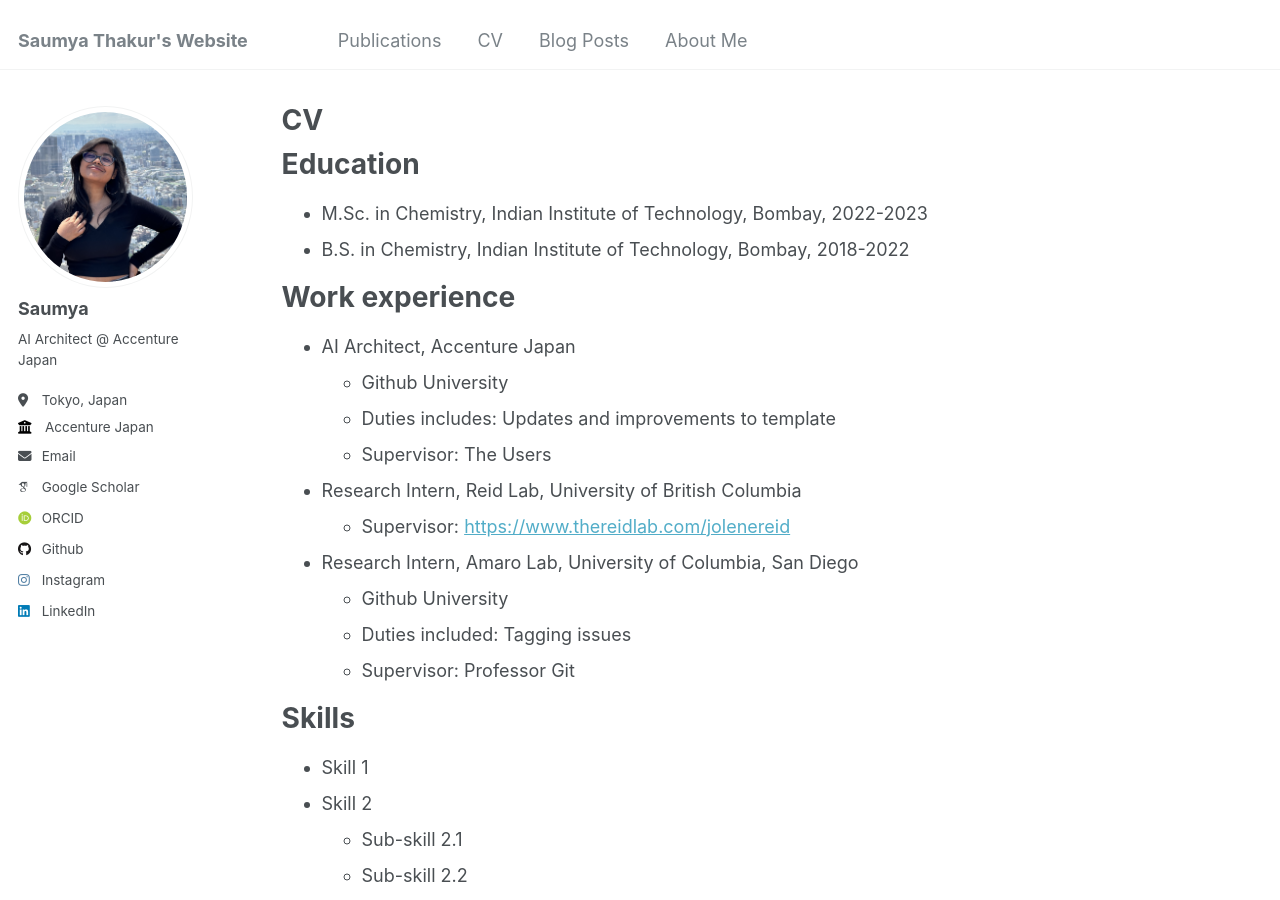
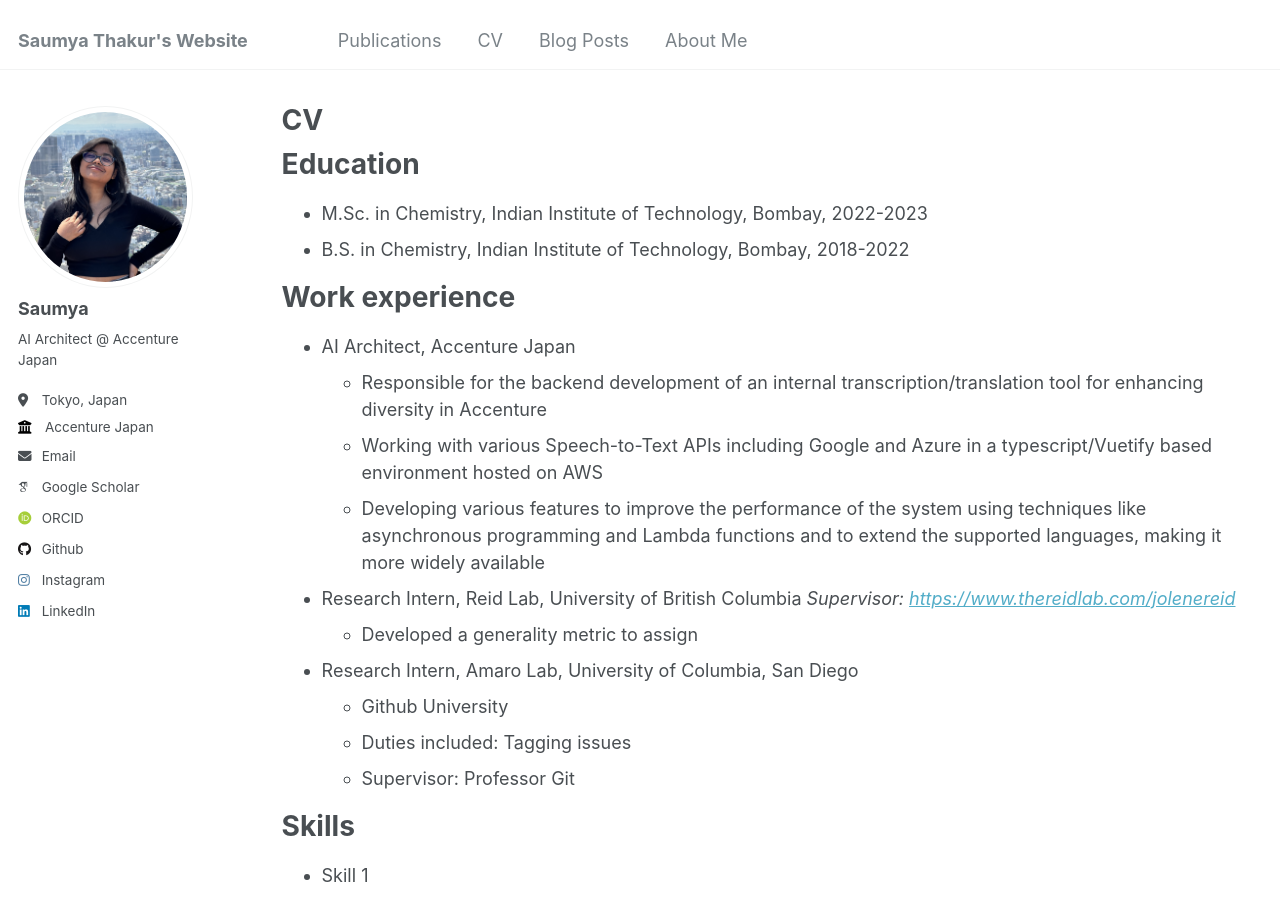
Before and after one commit to sthakurr/sthakurr.github.io, a Jekyll site: the page built from _pages/cv.md, in a window 1280 px wide and 900 px high. Built offline with Jekyll 4.4.1, drawn with Linux system fonts in a browser that asks for light colours; some web fonts are replaced.

Commit message:
changes in cv

```diff
--- a/_pages/cv.md
+++ b/_pages/cv.md
@@ -17,12 +17,13 @@ Education
 Work experience
 ======
 * AI Architect, Accenture Japan
-  * Github University
-  * Duties includes: Updates and improvements to template
-  * Supervisor: The Users
+  * Responsible for the backend development of an internal transcription/translation tool for enhancing diversity in Accenture
+  * Working with various Speech-to-Text APIs including Google and Azure in a typescript/Vuetify based environment hosted on AWS
+  * Developing various features to improve the performance of the system using techniques like asynchronous programming and Lambda functions and to extend the supported languages, making it more widely available
 
 * Research Intern, Reid Lab, University of British Columbia
-  * Supervisor: [https://www.thereidlab.com/jolenereid](Jolene P. Reid)
+  _Supervisor: [https://www.thereidlab.com/jolenereid](Jolene P. Reid)_
+  * Developed a generality metric to assign
 
 
 * Research Intern, Amaro Lab, University of Columbia, San Diego
```
Also changed, not shown: _posts/2023-08-21-mitacs.md (+2 -1 lines).
